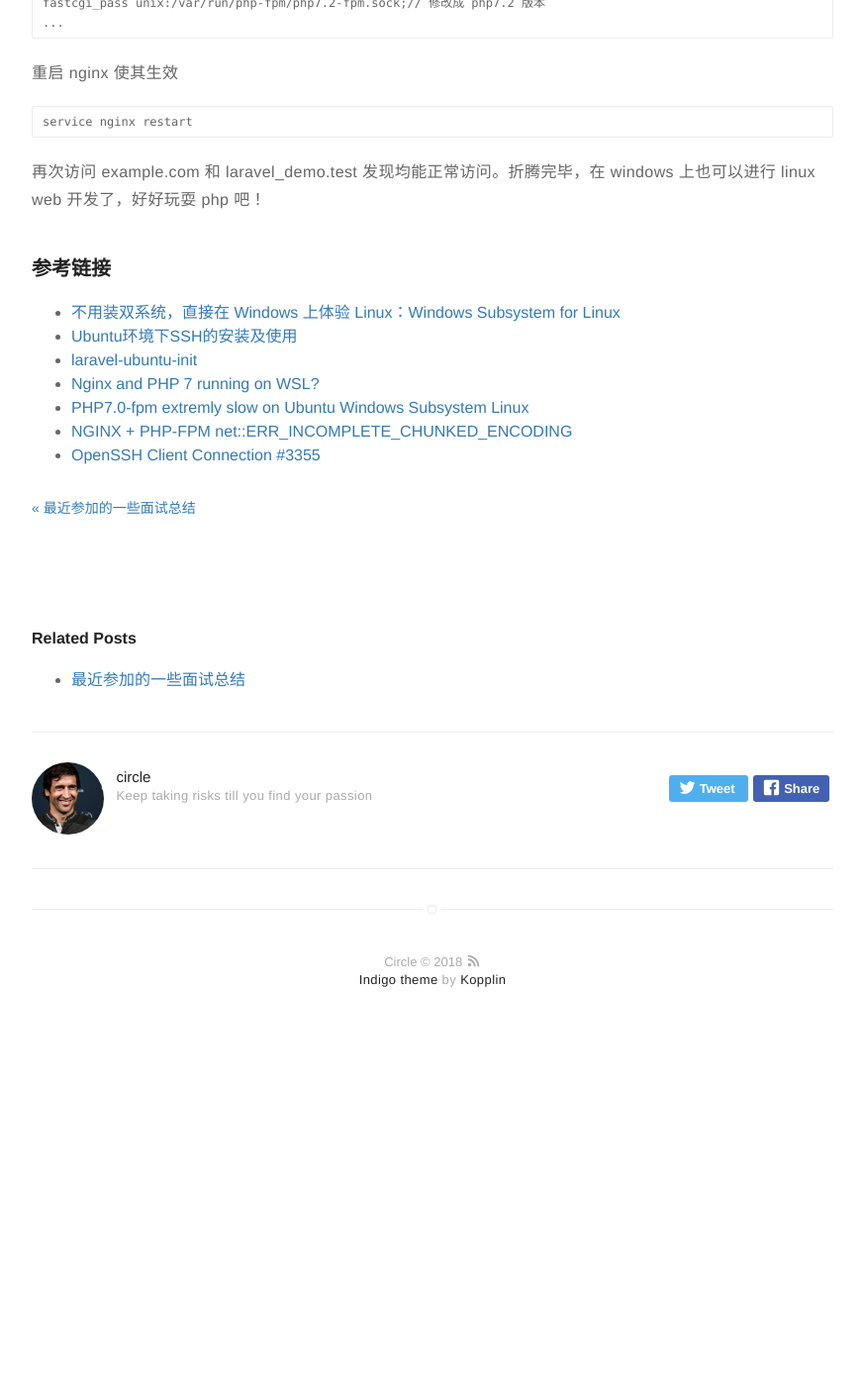
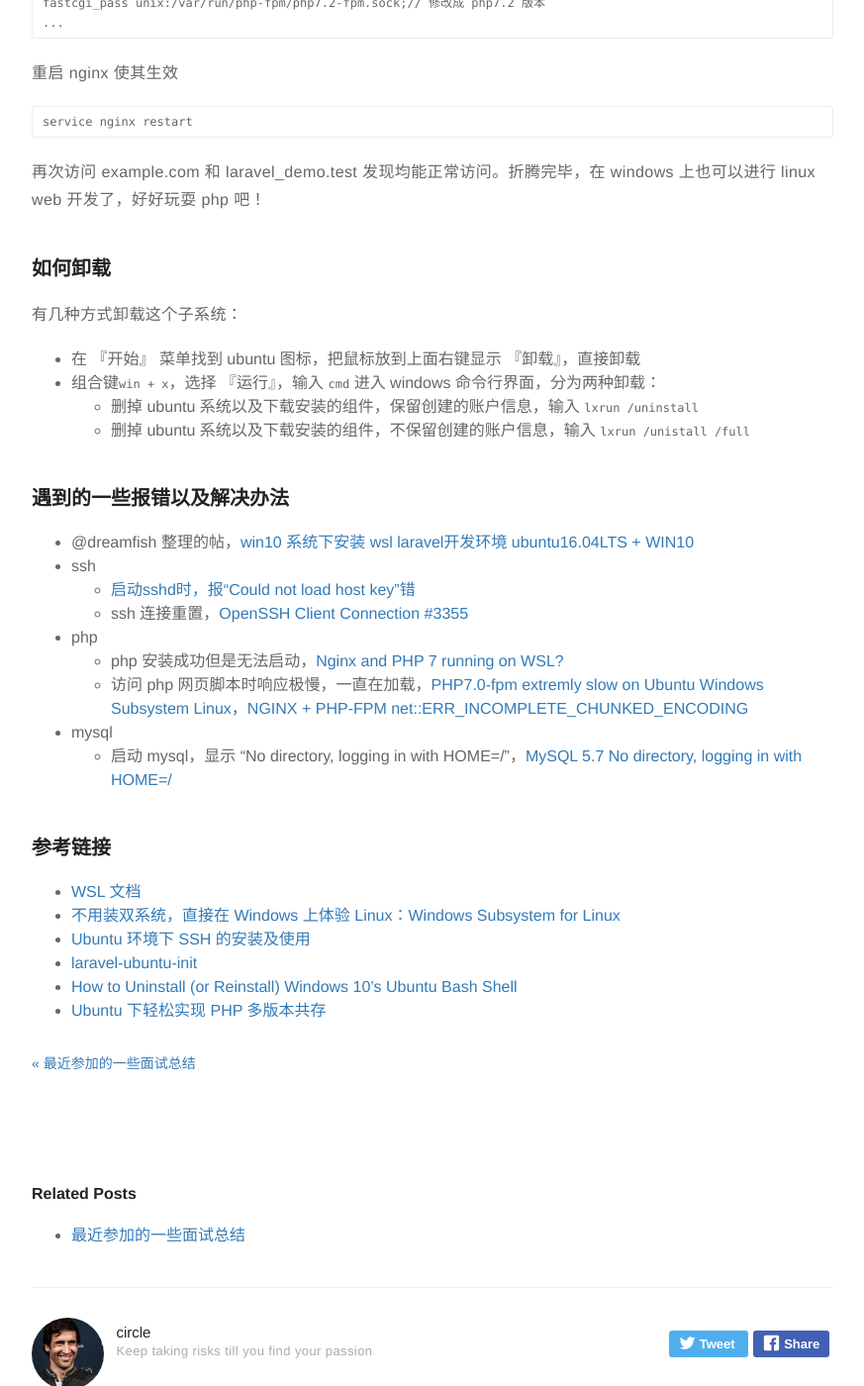
Before and after one commit to rust17/blog, a Jekyll site: the page built from _posts/2018-09-29-linux-on-windows-available-solution.markdown, in a window 1280 px wide and 1400 px high, scrolled down 5576 px. Shown: the whole window at 99% size, without its empty margins (203-1076 px from the left). Built offline with Jekyll 4.4.1, drawn with Linux system fonts in a browser that asks for light colours; comment, search, counter and statistics services are not loaded; before the commit the page ends 6637 px from its top, so only the background shows below that.

Commit message:
update wsl

```diff
--- a/_posts/2018-09-29-linux-on-windows-available-solution.markdown
+++ b/_posts/2018-09-29-linux-on-windows-available-solution.markdown
@@ -243,12 +243,31 @@
 
 再次访问 example.com 和 laravel_demo.test 发现均能正常访问。折腾完毕，在 windows 上也可以进行 linux web 开发了，好好玩耍 php 吧！
 
+### 如何卸载
+
+有几种方式卸载这个子系统：
+* 在 『开始』 菜单找到 ubuntu 图标，把鼠标放到上面右键显示 『卸载』，直接卸载
+* 组合键`win + x`，选择 『运行』，输入 `cmd` 进入 windows 命令行界面，分为两种卸载：
+    * 删掉 ubuntu 系统以及下载安装的组件，保留创建的账户信息，输入 `lxrun /uninstall`
+    * 删掉 ubuntu 系统以及下载安装的组件，不保留创建的账户信息，输入 `lxrun /unistall /full`
+
+### 遇到的一些报错以及解决办法
+
+* @dreamfish 整理的帖，[win10 系统下安装 wsl laravel开发环境 ubuntu16.04LTS + WIN10](https://laravel-china.org/articles/17871?#reply66313)
+* ssh
+    * [启动sshd时，报“Could not load host key”错](https://www.cnblogs.com/netonline/p/7410586.html)
+    * ssh 连接重置，[OpenSSH Client Connection #3355](https://github.com/Microsoft/WSL/issues/3355)
+* php
+    * php 安装成功但是无法启动，[Nginx and PHP 7 running on WSL?](https://www.reddit.com/r/bashonubuntuonwindows/comments/65385r/nginx_and_php_7_running_on_wsl/)
+    * 访问 php 网页脚本时响应极慢，一直在加载，[PHP7.0-fpm extremly slow on Ubuntu Windows Subsystem Linux](https://stackoverflow.com/questions/46286420/php7-0-fpm-extremly-slow-on-ubuntu-windows-subsystem-linux)，[NGINX + PHP-FPM net::ERR_INCOMPLETE_CHUNKED_ENCODING](https://github.com/Microsoft/WSL/issues/2100)
+* mysql
+    * 启动 mysql，显示 "No directory, logging in with HOME=/"，[MySQL 5.7 No directory, logging in with HOME=/](https://askubuntu.com/questions/737903/mysql-5-7-no-directory-logging-in-with-home)
+
 ### 参考链接
 
+* [WSL 文档](https://docs.microsoft.com/zh-cn/windows/wsl/about)
 * [不用装双系统，直接在 Windows 上体验 Linux：Windows Subsystem for Linux](https://sspai.com/post/43813)
-* [Ubuntu环境下SSH的安装及使用](https://blog.csdn.net/netwalk/article/details/12952051)
+* [Ubuntu 环境下 SSH 的安装及使用](https://blog.csdn.net/netwalk/article/details/12952051)
 * [laravel-ubuntu-init](https://github.com/summerblue/laravel-ubuntu-init)
-* [Nginx and PHP 7 running on WSL?](https://www.reddit.com/r/bashonubuntuonwindows/comments/65385r/nginx_and_php_7_running_on_wsl/)
-* [PHP7.0-fpm extremly slow on Ubuntu Windows Subsystem Linux](https://stackoverflow.com/questions/46286420/php7-0-fpm-extremly-slow-on-ubuntu-windows-subsystem-linux)
-* [NGINX + PHP-FPM net::ERR_INCOMPLETE_CHUNKED_ENCODING](https://github.com/Microsoft/WSL/issues/2100)
-* [OpenSSH Client Connection #3355](https://github.com/Microsoft/WSL/issues/3355)
+* [How to Uninstall (or Reinstall) Windows 10’s Ubuntu Bash Shell](https://www.howtogeek.com/261188/how-to-uninstall-or-reinstall-windows-10s-ubuntu-bash-shell/)
+* [Ubuntu 下轻松实现 PHP 多版本共存](https://www.mf8.biz/ubuntu-multip-php/)
```
